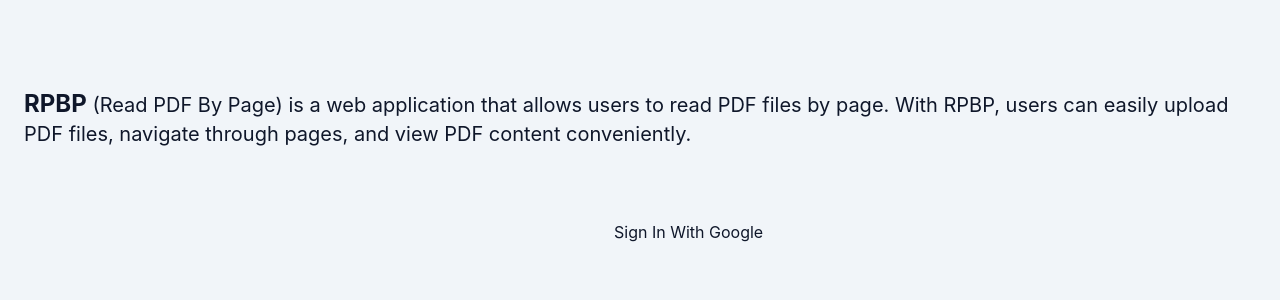
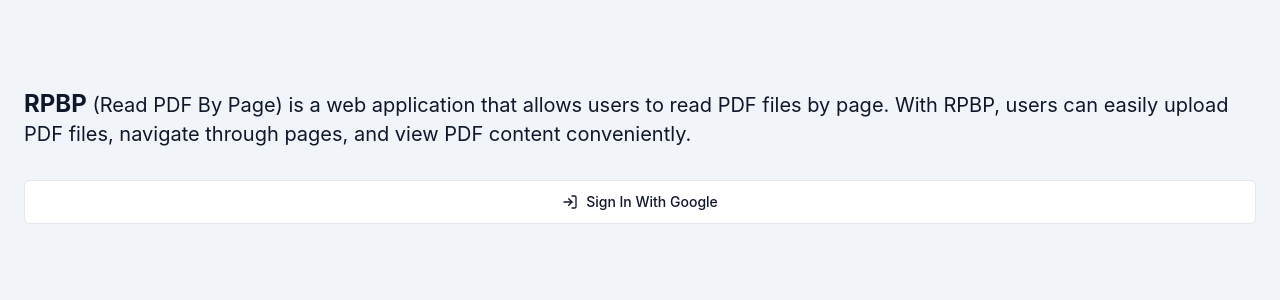
Before and after one commit to berkaysson/read-pdf-by-page, a React (Create React App) app: page /read-pdf-by-page/login in a window 1280 px wide. Shown: the top 300 px of the page. Built offline with nearby package versions, Linux system fonts and the light colour scheme; no server answers.

Commit message:
update login

```diff
--- a/src/pages/Login.tsx
+++ b/src/pages/Login.tsx
@@ -1,13 +1,18 @@
+import { LogIn } from "lucide-react";
+import { Button } from "../ui/button";
 import { signInWithGoogle } from "../utilities/signInUtilities";
 
 export const Login: React.FC = () => {
   return (
-    <button
+    <Button
       type="button"
-      className="float-right btn mr-[40%] mt-10"
+      className="flex w-full"
       onClick={signInWithGoogle}
+      size={"lg"}
+      variant={"outline"}
     >
+      <LogIn className="w-4 h-4 mr-2" />
       Sign In With Google
-    </button>
+    </Button>
   );
 };
```
